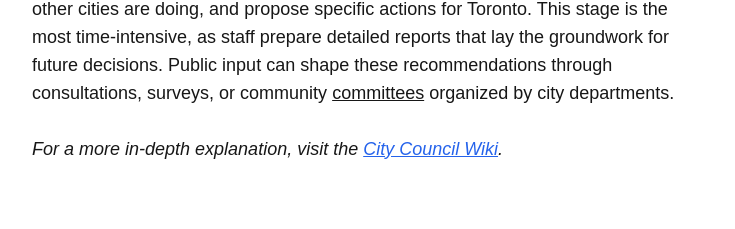
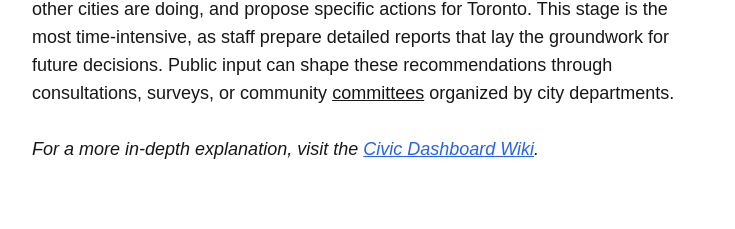
Before and after one commit to civic-dashboard/civic-dashboard-web, a Next.js app: page /how-council-works in a window 1280 px wide. Shown: the part 2531-2760 px from the top of the page, without its empty margins (272-1007 px from the left). Built offline with nearby package versions, Linux system fonts and the light colour scheme.

Commit message:
Changing COMING SOON for the actual wiki page
Also it says to check out the wiki to know how to get more involved, and we have no such content at the moment, so removing

```diff
--- a/src/app/how-council-works/page.tsx
+++ b/src/app/how-council-works/page.tsx
@@ -43,8 +43,8 @@ const ProcessImage = ({ src, alt }: { src: string; alt?: string }) => (
 const WikiLink = () => (
   <span className="italic">
     For a more in-depth explanation, visit the{' '}
-    <a href="/coming-soon" className="classic-link">
-      City Council Wiki
+    <a href="/wiki" className="classic-link">
+      Civic Dashboard Wiki
     </a>
     .
   </span>
@@ -271,16 +271,6 @@ export default function HowCouncilWorks() {
             At the committee stage, you can also make a comment on each agenda
             item that is being considered. Your comments can influence the
             members of the committee as they make their decisions.
-            <br />
-            <br />
-            <span className="italic">
-              Want more ways to get involved, or how to raise an unaddressed
-              issue? Visit the{' '}
-              <a href="/coming-soon" className="classic-link">
-                City Council Wiki
-              </a>
-              .
-            </span>
           </SectionText>
         </Section>
         <Section>
```
